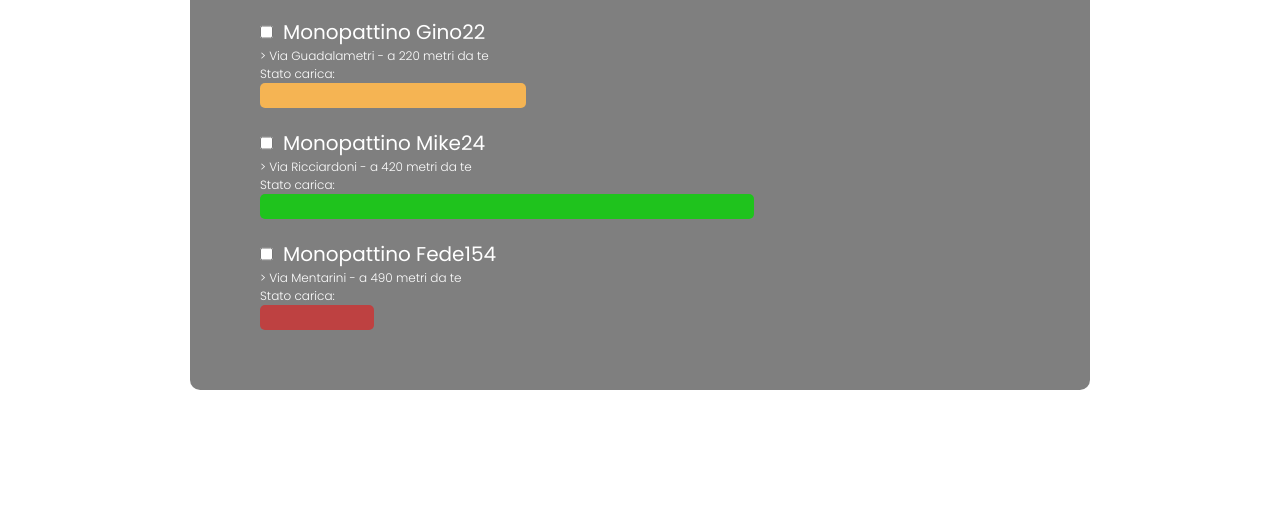
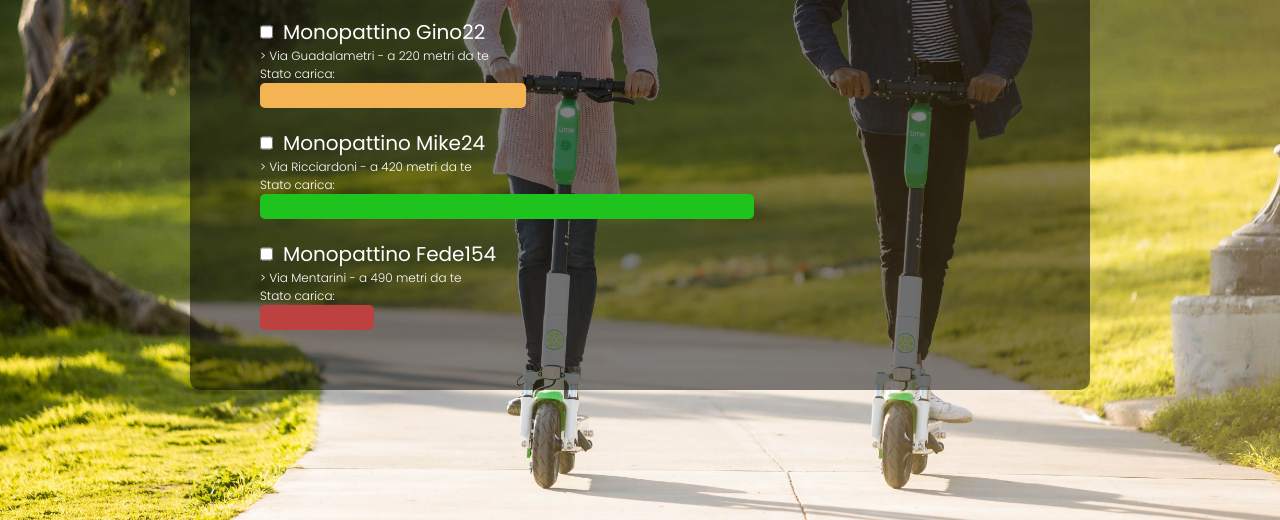
Before and after one commit to MonicaSerraWebDeveloper/booleanchallengemonica, a plain HTML site: page index.html in a window 1280 px wide. Shown: the part 280-800 px from the top of the page. Drawn offline with Linux system fonts and the light colour scheme; the site is published under a folder, as on GitHub Pages, so addresses that start at the root find nothing.

Commit message:
Update style.css

```diff
--- a/style.css
+++ b/style.css
@@ -13,7 +13,7 @@ body {
 /* Background */
 
 .background-image {
-    background-image: url('/MaterialeEsercizioLim/background.jpg');
+    background-image: url('MaterialeEsercizioLim/background.jpg');
     background-size: cover;
     width: 100%;
     height: 100%;
```
